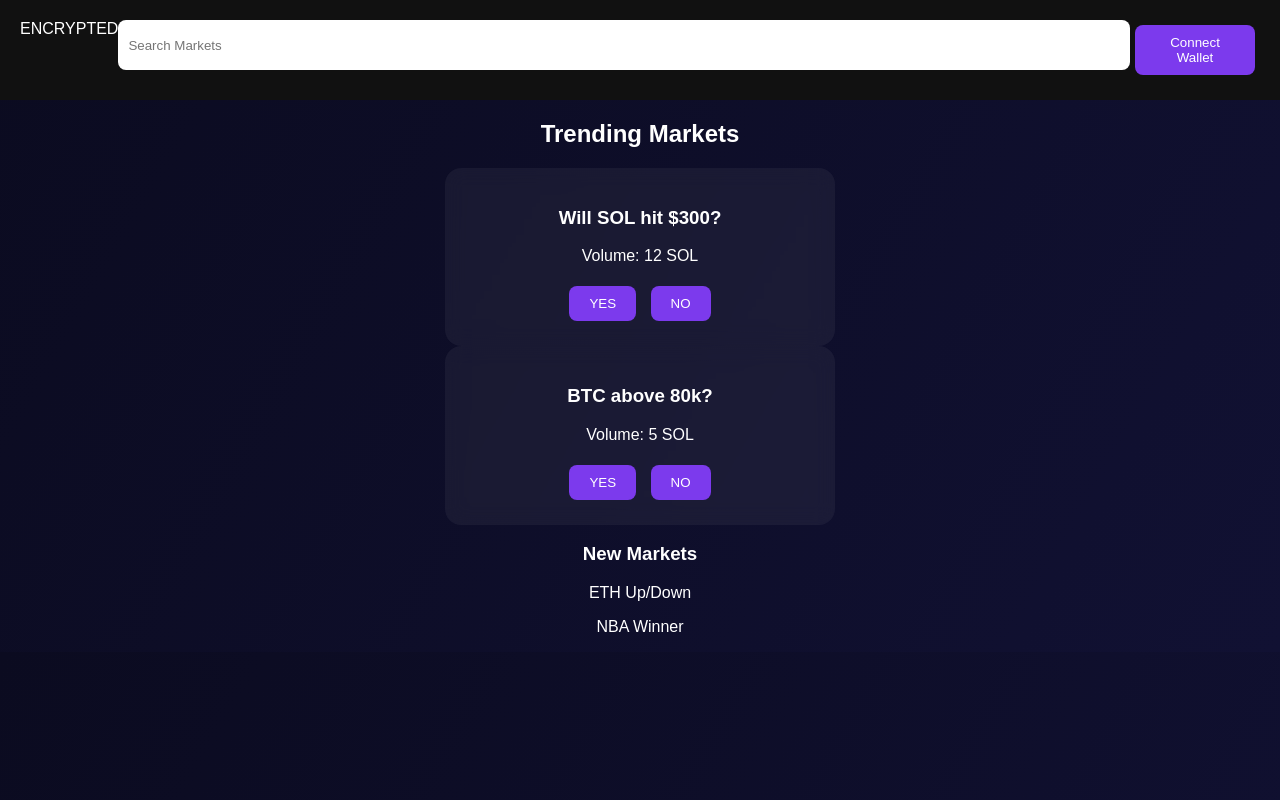
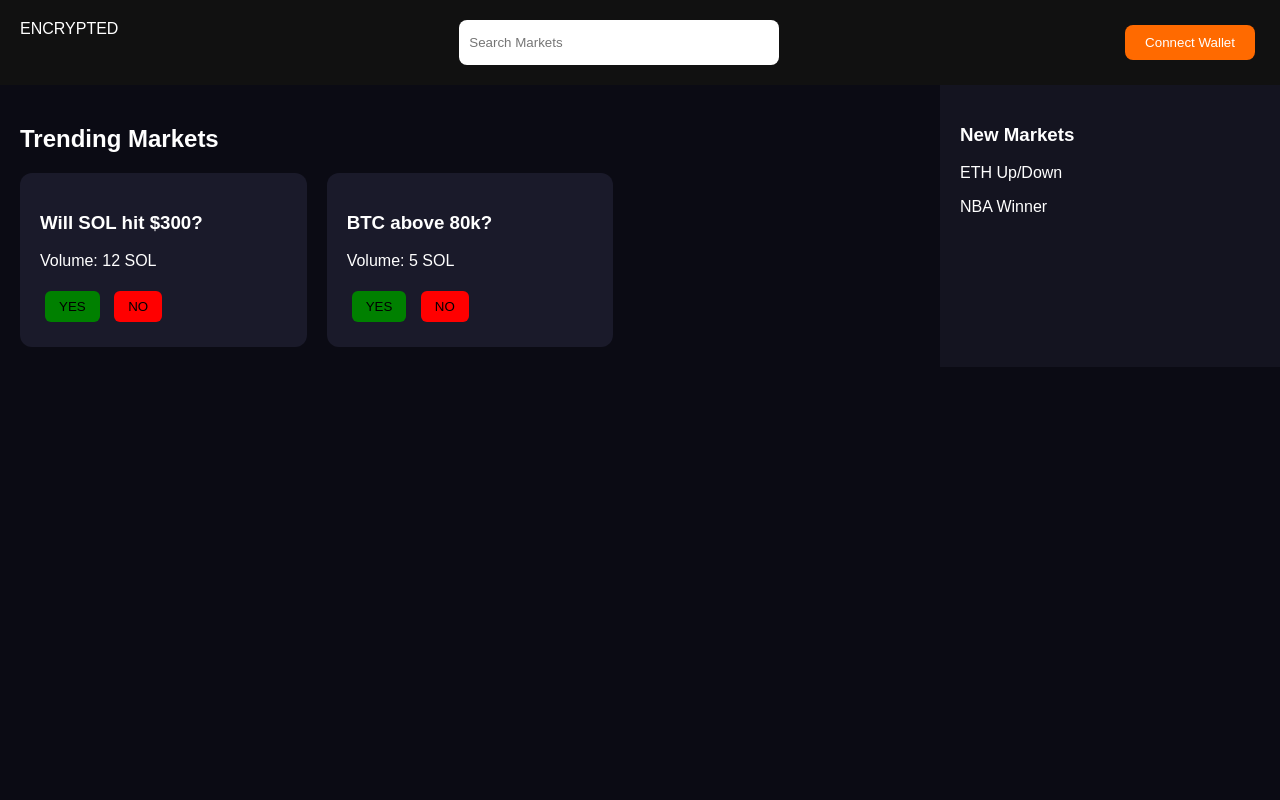
Before and after one commit to razzsandeep98/encrypted-market, a plain HTML site: page index.html in a window 1280 px wide. Drawn offline with Linux system fonts and the light colour scheme.

Commit message:
Refactor CSS styles and update background colors

```diff
--- a/style.css
+++ b/style.css
@@ -1,9 +1,8 @@
 body{
  margin:0;
  font-family:sans-serif;
- background:linear-gradient(120deg,#0b0b20,#111133);
+ background:#0b0b14;
  color:white;
- text-align:center;
 }
 
 nav{
@@ -13,47 +12,55 @@ nav{
  background:#111;
 }
 
-.hero{
- padding:60px;
+.search{
+ width:300px;
+ padding:10px;
+ border-radius:8px;
+ border:none;
+}
+
+.wallet{
+ background:#ff6a00;
+ border:none;
+ padding:10px 20px;
+ border-radius:8px;
+ color:white;
+}
+
+.container{
+ display:flex;
+}
+
+.main{
+ flex:3;
+ padding:20px;
+}
+
+.side{
+ flex:1;
+ padding:20px;
+ background:#141420;
+}
+
+.grid{
+ display:grid;
+ grid-template-columns:repeat(3,1fr);
+ gap:20px;
 }
 
 .card{
- background:rgba(255,255,255,0.05);
- backdrop-filter:blur(10px);
- width:350px;
- margin:auto;
+ background:#1a1a2a;
  padding:20px;
- border-radius:16px;
-}
-
-input{
- padding:10px;
- width:90%;
- border-radius:8px;
- border:none;
- margin-bottom:10px;
+ border-radius:12px;
 }
 
 button{
- padding:10px 20px;
+ padding:8px 14px;
  border:none;
- border-radius:8px;
- background:#7c3aed;
- color:white;
+ border-radius:6px;
+ margin:5px;
  cursor:pointer;
- margin:5px;
 }
 
-.bar{
- height:20px;
- background:#333;
- border-radius:10px;
- overflow:hidden;
- margin-top:10px;
-}
-
-#yesBar{
- height:100%;
- width:0%;
- background:green;
-}
+.yes{ background:green; }
+.no{ background:red; }
```
